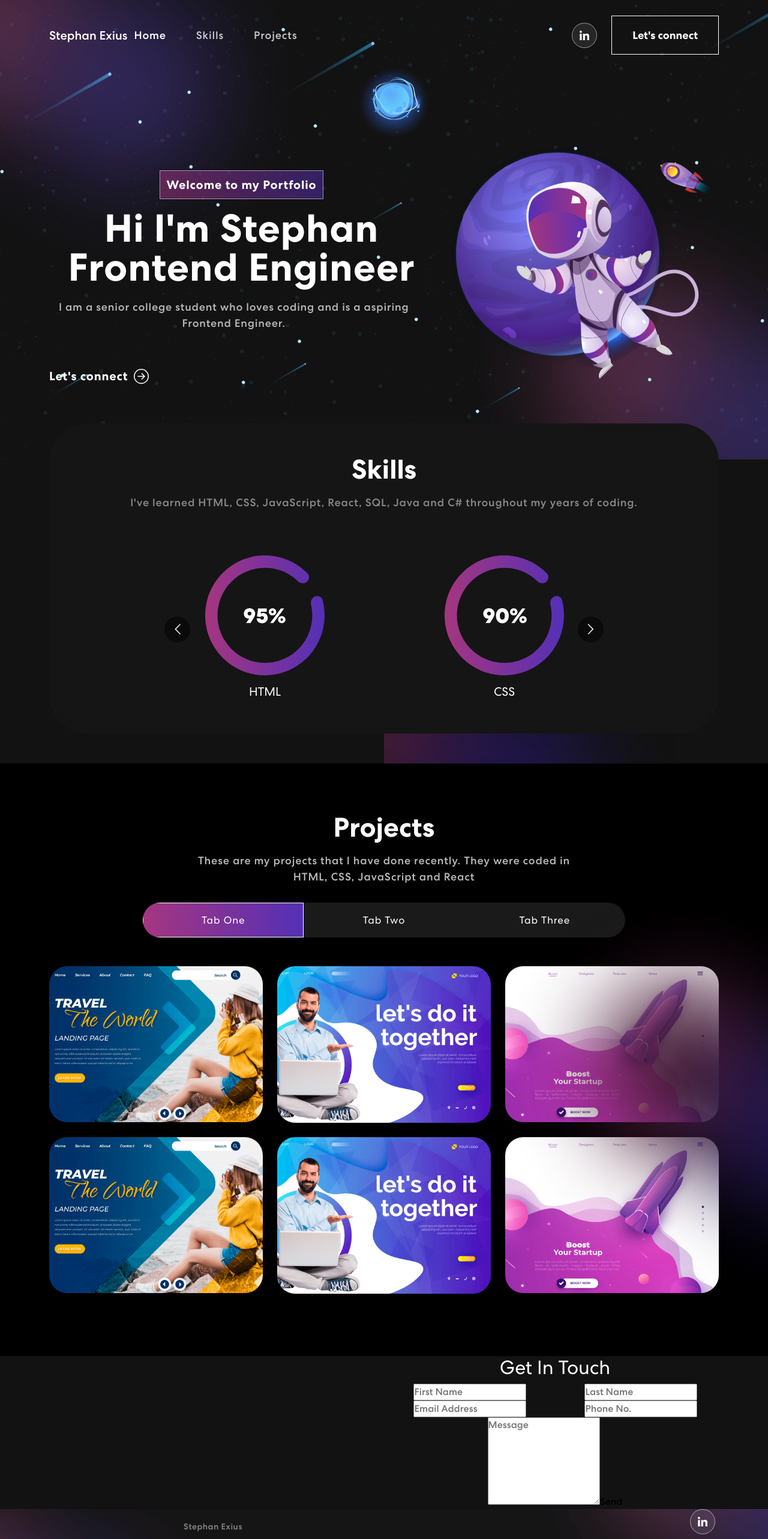
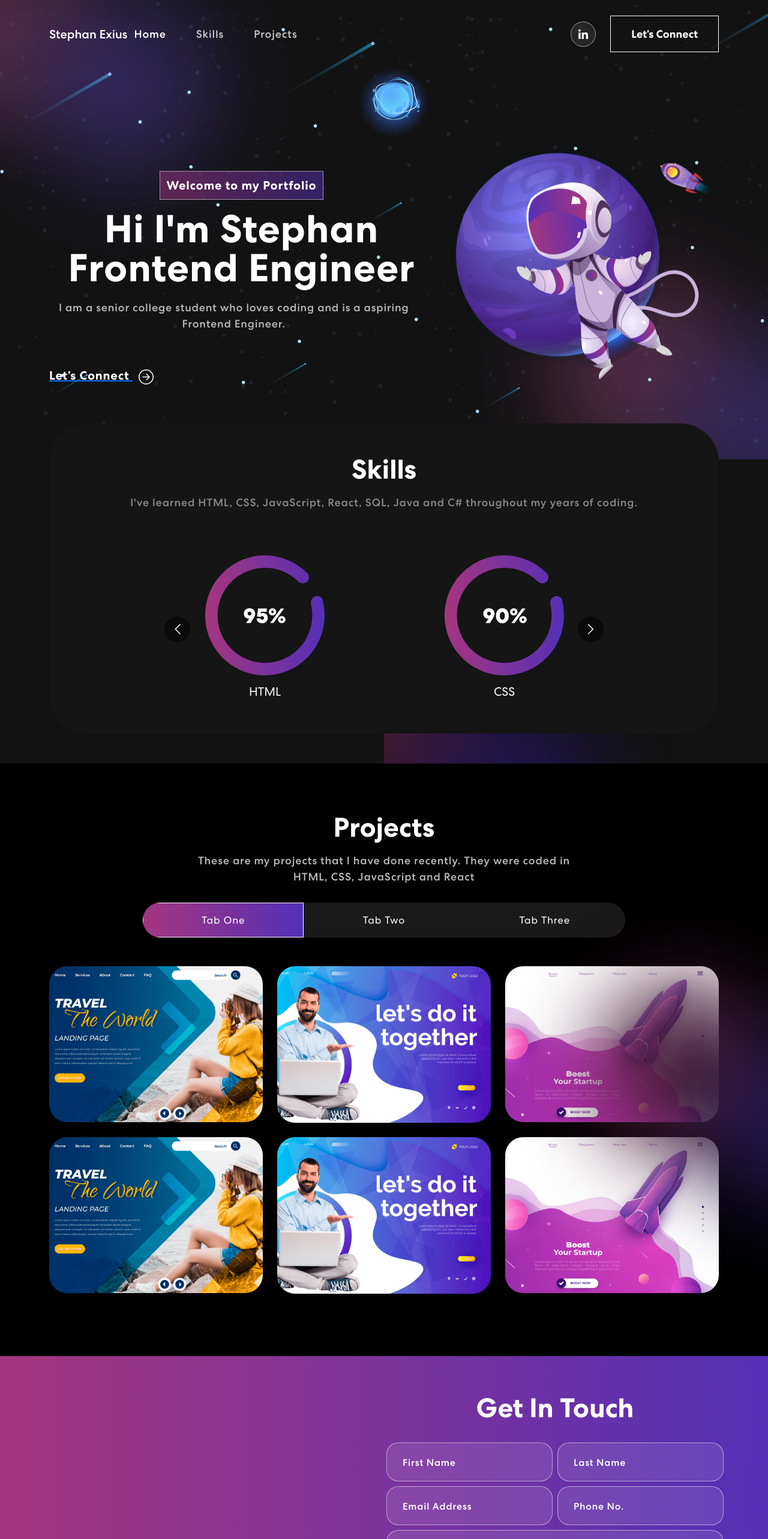
Before and after one commit to StephXius/stephan-exius-portfolio-website, a React (Create React App) app: page / in a window 1280 px wide. Shown: the top 2566 px of the page at 60% size. Built offline with nearby package versions, Linux system fonts and the light colour scheme.

Commit message:
updated banner, navbar, projects and json

```diff
--- a/package.json
+++ b/package.json
@@ -6,6 +6,7 @@
     "@testing-library/jest-dom": "^5.16.5",
     "@testing-library/react": "^13.4.0",
     "@testing-library/user-event": "^13.5.0",
+    "animate.css": "^4.1.1",
     "bootstrap": "^5.2.3",
     "cors": "^2.8.5",
     "express": "^4.18.2",
@@ -15,6 +16,9 @@
     "react-bootstrap-icons": "^1.10.2",
     "react-dom": "^18.2.0",
     "react-multi-carousel": "^2.8.2",
+    "react-on-screen": "^2.1.1",
+    "react-router-dom": "^6.6.2",
+    "react-router-hash-link": "^2.4.3",
     "react-scripts": "^2.1.3",
     "web-vitals": "^2.1.4"
   },
--- a/src/App.css
+++ b/src/App.css
@@ -481,6 +481,76 @@ nav.navbar .navbar-toggler[aria-expanded="true"] .navbar-toggler-icon {
 }
 
 /* Contacts CSS */
+.contact {
+  background: linear-gradient(90.21deg, #AA367C -5.91%, #4A2FBD 111.58%);
+  padding: 60px 0 200px 0;
+}
+.contact img {
+  width: 92%;
+}
+.contact h2 {
+	font-size: 45px;
+	font-weight: 700;
+  margin-bottom: 30px;
+}
+.contact form input, .contact form textarea {
+  width: 100%;
+  background: rgba(255, 255, 255, 0.1);
+  border: 1px solid rgba(255, 255, 255, 0.5);
+  border-radius: 20px;
+  color: #fff;
+  margin: 0 0 8px 0;
+  padding: 18px 26px;
+  font-weight: 500;
+  font-size: 18px;
+  letter-spacing: 0.8px;
+  transition: 0.3s ease-in-out;
+}
+.contact form input:focus, .contact form textarea:focus {
+  background: rgba(255, 255, 255, 1);
+  color: #121212;
+}
+.contact form input::placeholder, .contact form textarea::placeholder {
+  font-size: 16px;
+  font-weight: 400;
+  color: #fff;
+}
+.contact form input:focus::placeholder, .contact form textarea:focus::placeholder {
+  color: #121212;
+  opacity: 0.8;
+}
+.contact form button {
+  font-weight: 700;
+  color: #000;
+  background-color: #fff;
+  padding: 14px 48px;
+  font-size: 18px;
+  margin-top: 25px;
+  border-radius: 0;
+  position: relative;
+  transition: 0.3s ease-in-out;
+}
+.contact form button span {
+  z-index: 1;
+  position: relative;
+}
+.contact form button:hover {
+  color: #fff;
+}
+.contact form button::before {
+  content: "";
+  background: #121212;
+  width: 0;
+  height: 100%;
+  position: absolute;
+  top: 0;
+  left: 0;
+  z-index: 0;
+  transition: 0.3s ease-in-out;
+}
+.contact form button:hover::before {
+  width: 100%;
+}
 
 /* Footer CSS */
 .footer {
--- a/src/components/Banner.js
+++ b/src/components/Banner.js
@@ -3,6 +3,11 @@ import { useState, useEffect } from 'react';
 import { Container, Row, Col } from 'react-bootstrap';
 import { ArrowRightCircle } from 'react-bootstrap-icons';
 import headerimg from "../assets/img/header-img.svg";
+import 'animate.css';
+import TrackVisibility from 'react-on-screen';
+import { HashLink } from 'react-router-hash-link';
+import { BrowserRouter as Router } from "react-router-dom";
+
 
 export const Banner = () => {
     const [loopNum, setLoopNum] = useState(0);
@@ -42,14 +47,22 @@ export const Banner = () => {
     }
 
     return (
+        <Router>
         <section className='banner' id='home'>
             <Container>
                 <Row className='align-items-center'>
                     <Col xs={12} md={6} xl={7}>
-                       <span className='tagline'>Welcome to my Portfolio</span>
-                       <h1>{`Hi I'm Stephan `}<span className='wrap'>{text}</span></h1>
-                       <p>I am a senior college student who loves coding and is a aspiring Frontend Engineer.</p>
-                       <button onClick={() => console.log('connect')}>Let's connect <ArrowRightCircle size={25}/></button>
+                        <TrackVisibility>
+                        {({ isVisible }) =>
+                            <div className={isVisible ? "animate__animated animate__fadeIn" : ''}>
+                                <span className='tagline'>Welcome to my Portfolio</span>
+                                <h1>{`Hi I'm Stephan `}<span className='wrap'>{text}</span></h1>
+                                <p>I am a senior college student who loves coding and is a aspiring Frontend Engineer.</p>
+                                <HashLink to='#connect'>
+                <button><span>Let’s Connect <ArrowRightCircle size={25}/></span></button>
+              </HashLink>
+                            </div>}
+                       </TrackVisibility>
                     </Col>
                     <Col xs={12} md={6} xl={5}>
                         <img src={headerimg} alt='Header Img' />
@@ -57,5 +70,6 @@ export const Banner = () => {
                 </Row>
             </Container>
         </section>
+        </Router>
     )
 }
--- a/src/components/NavBar.js
+++ b/src/components/NavBar.js
@@ -2,6 +2,8 @@ import React from 'react'
 import { useState, useEffect } from "react";
 import { Navbar, Container, Nav } from "react-bootstrap";
 import navicon1 from '../assets/img/nav-icon1.svg';
+import { HashLink } from 'react-router-hash-link';
+import { BrowserRouter as Router } from "react-router-dom";
 
 export const NavBar = () => {
   const [activeLink, setActiveLink] = useState('home');
@@ -26,6 +28,7 @@ export const NavBar = () => {
   }
 
     return (
+      <Router>
          <Navbar expand="lg" className={scrolled ? "scrolled": ""}>
       <Container>
         <Navbar.Brand className = "navBrand" href="#home">Stephan Exius</Navbar.Brand>
@@ -42,10 +45,13 @@ export const NavBar = () => {
             <div className="social-icon">
               <a href="https://www.linkedin.com/in/stephan-exius-01953b156/"><img src={navicon1} alt="" /></a>
             </div>
-            <button className="vvd" onClick={() => console.log('connect')}><span>Let's connect      </span></button>
+            <HashLink to='#connect'>
+                <button className="vvd"><span>Let’s Connect</span></button>
+              </HashLink>
           </span>
         </Navbar.Collapse>
       </Container>
     </Navbar>
+    </Router>
     )
 }
--- a/src/components/Projects.js
+++ b/src/components/Projects.js
@@ -5,6 +5,8 @@ import colorSharp2 from '../assets/img/color-sharp2.png';
 import projImg1 from '../assets/img/project-img1.png';
 import projImg2 from '../assets/img/project-img2.png';
 import projImg3 from '../assets/img/project-img3.png';
+import 'animate.css';
+import TrackVisibility from 'react-on-screen';
 
 export const Projects = () => {
 
@@ -47,8 +49,13 @@ export const Projects = () => {
         <Container>
             <Row>
                 <Col>
+                <TrackVisibility>
+                        {({ isVisible }) =>
+                            <div className={isVisible ? "animate__animated animate__slideInUp" : ''}>
                     <h2>Projects</h2>
                     <p>These are my projects that I have done recently. They were coded in HTML, CSS, JavaScript and React</p>
+                    </div>}
+                       </TrackVisibility>
                     <Tab.Container id='projects-tab' defaultActiveKey='first'>
                     <Nav variant="pills" className='nav-pills mb-5 justify-content-center align-items-center' id='pills-tab'>
                         <Nav.Item>
```
Also changed, not shown: 1 other file (tests, documents, lock files or other folders).
